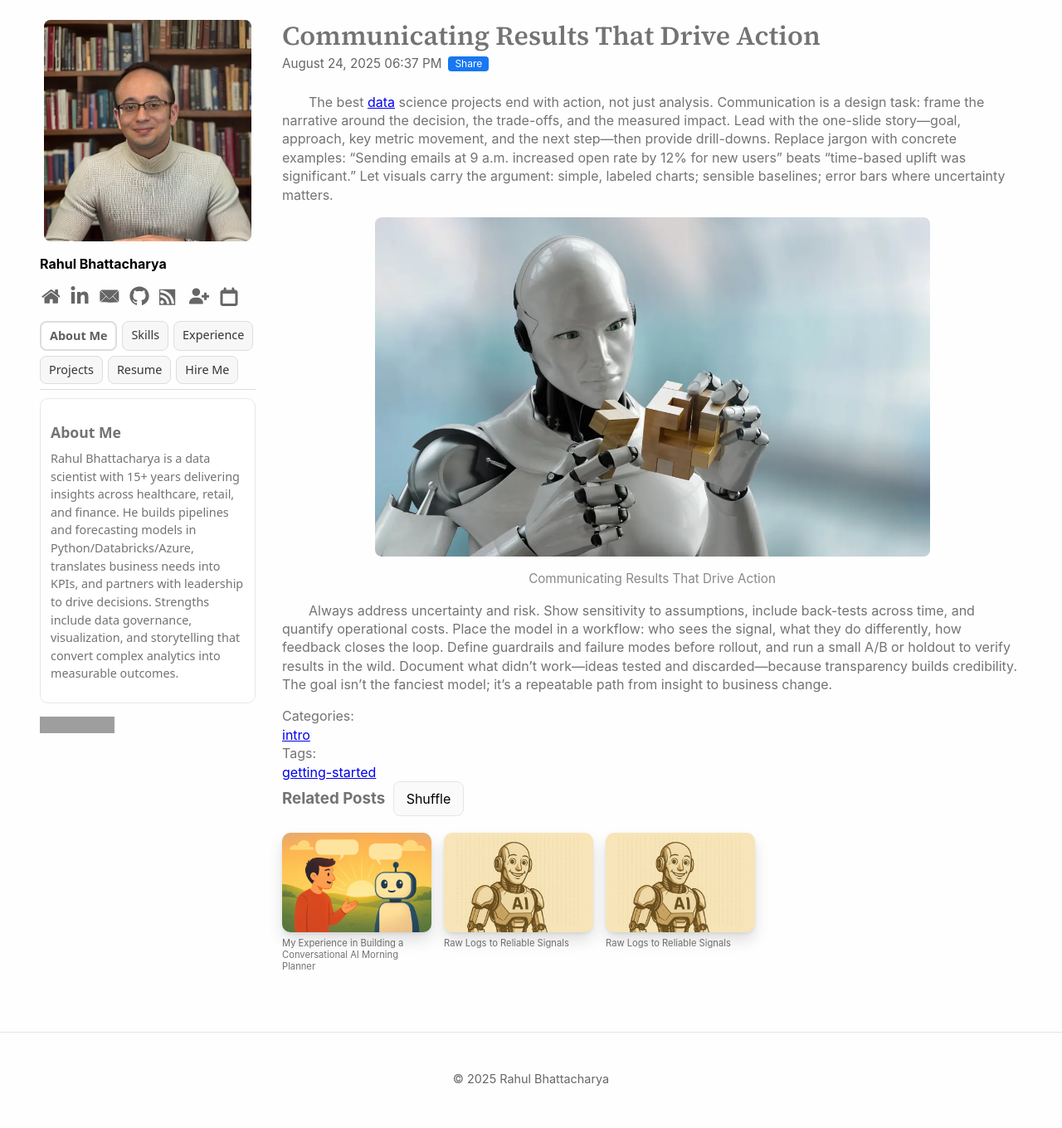
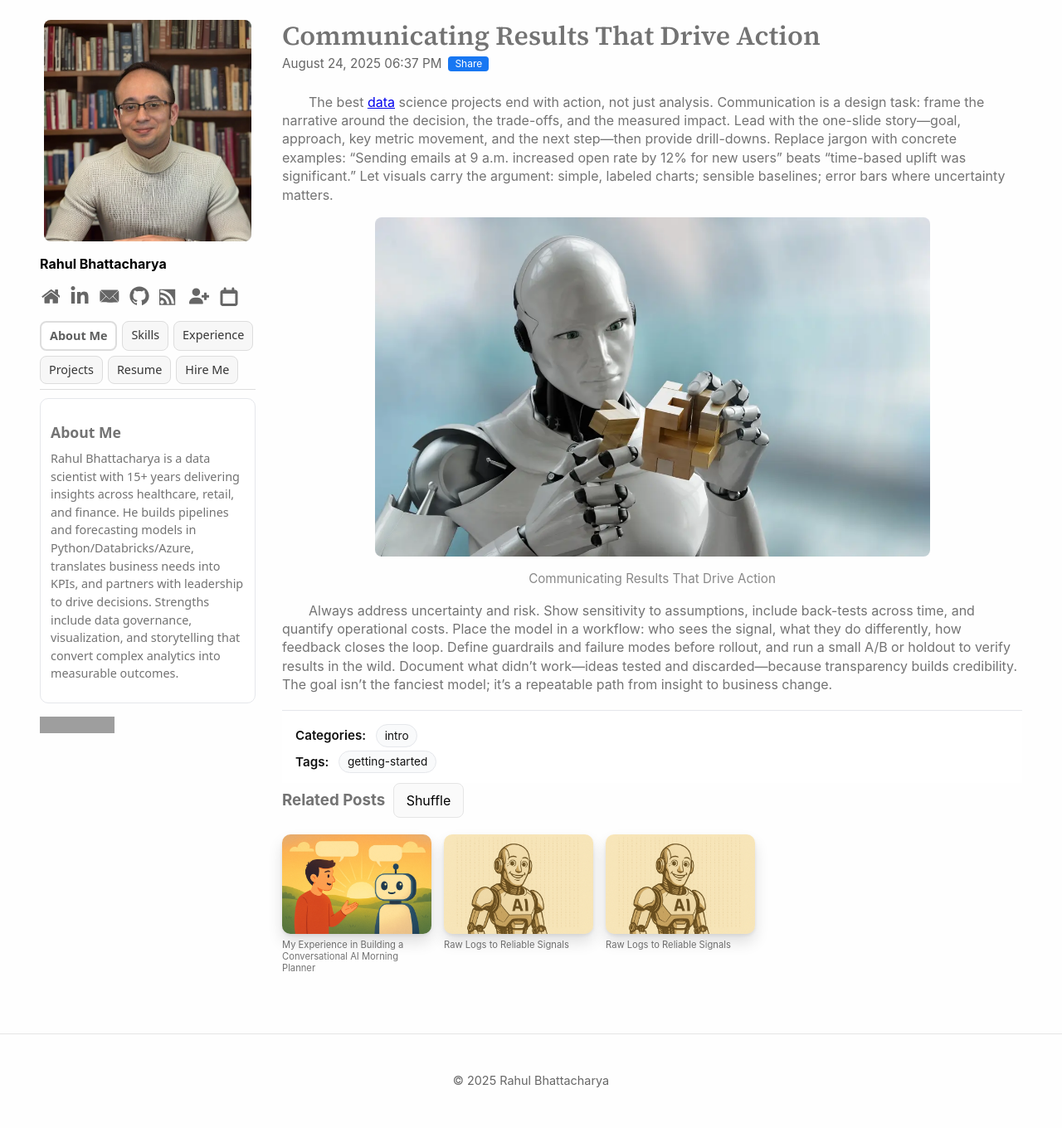
Before and after one commit to RahulBhattacharya1/RahulBhattacharya1.github.io, a Jekyll site: the page built from _posts/2025-08-24-second.md, in a window 1280 px wide. Shown: the whole page at 83% size. Built offline with Jekyll 4.4.1, drawn with Linux system fonts in a browser that asks for light colours; comment, search, counter and statistics services are not loaded; grey boxes are pictures that could not be loaded.

Commit message:
Update main.scss

```diff
--- a/assets/css/main.scss
+++ b/assets/css/main.scss
@@ -769,6 +769,55 @@ pre {
   margin-bottom: 0.4rem;
 }
 
+/* ─── Post taxonomy chips ─── */
+.post-taxonomy{
+  margin: 1.25rem 0 0;
+  padding: .75rem 1rem;
+  border-top: 1px solid var(--color-border-default, #e5e7eb);
+  background: var(--color-bg-default, #fff);
+}
+
+.post-taxonomy__row{
+  display: flex;
+  align-items: center;
+  flex-wrap: wrap;
+  gap: .5rem .5rem;
+  margin-top: .25rem;
+}
+
+.post-taxonomy__label{
+  font-weight: 600;
+  font-size: .95rem;
+  color: var(--color-fg-default, #111);
+  margin-right: .25rem;
+}
+
+.post-taxonomy__chips{
+  display: inline-flex;
+  flex-wrap: wrap;
+  gap: .4rem;
+}
+
+.chip{
+  display: inline-block;
+  padding: .28rem .6rem;
+  border: 1px solid var(--color-border-default, #e5e7eb);
+  border-radius: 999px;
+  text-decoration: none;
+  font-size: .85rem;
+  line-height: 1.2;
+  color: var(--color-fg-default, #111);
+  background: var(--color-btn-bg, #f9fafb);
+  transition: transform .12s ease, background .12s ease, border-color .12s ease;
+}
+
+.chip:hover, .chip:focus{
+  background: var(--color-btn-hover-bg, #f3f4f6);
+  border-color: var(--color-btn-border, #d1d5db);
+  transform: translateY(-1px);
+  outline: none;
+}
+
 /* Giscus Comments Box */
 .giscus, .giscus-frame {
   display: block;
```
